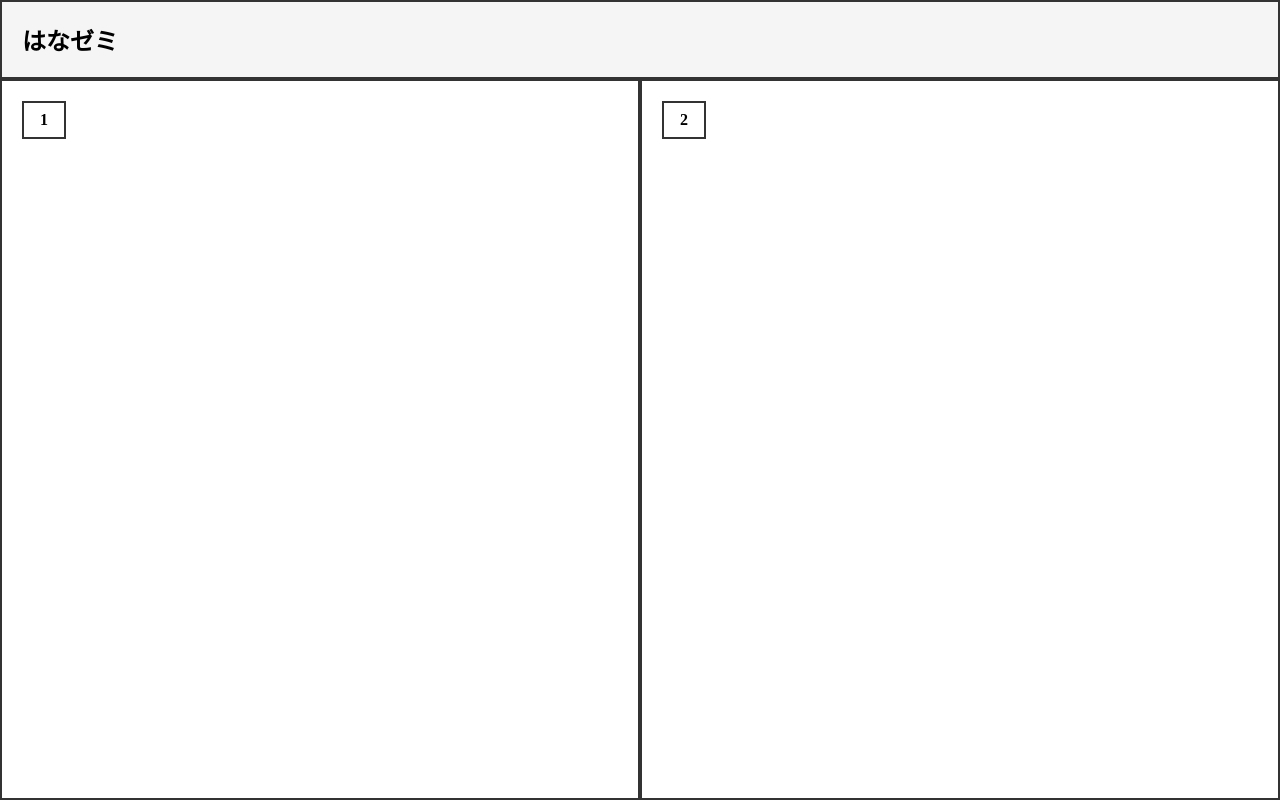
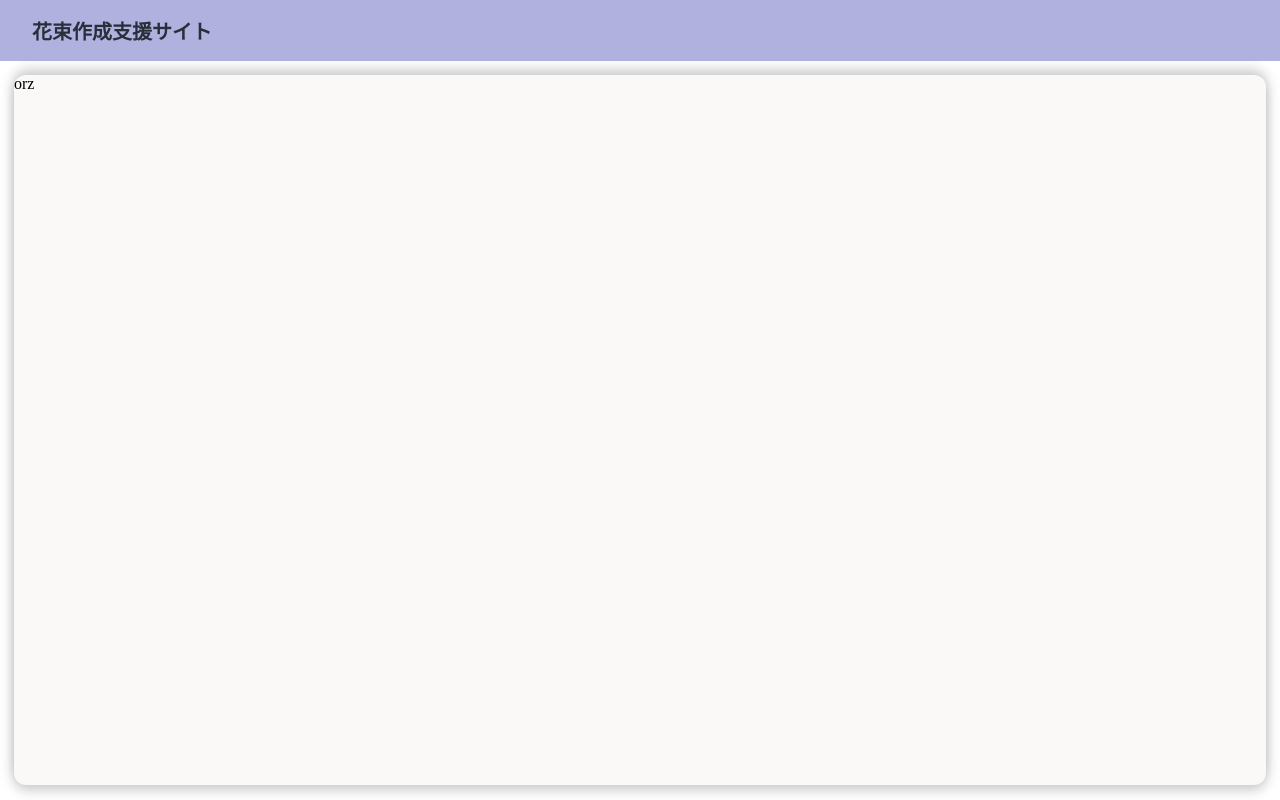
Before and after one commit to vdslab/theme2025-flower, a React (Vite) app: page / in a window 1280 px wide. Built offline with nearby package versions, Linux system fonts and the light colour scheme.

Commit message:
画面修正

```diff
--- a/src/App.css
+++ b/src/App.css
@@ -1,8 +1,15 @@
-/* src/App.css */
 * {
   margin: 0;
   padding: 0;
   box-sizing: border-box;
+  scrollbar-width: none;
+  -ms-overflow-style: none;
+}
+
+html,
+body {
+  height: 100%;
+  overflow: hidden;
 }
 
 .container {
@@ -12,25 +19,17 @@
 }
 
 .main-content {
-  flex: 1;
-  display: grid;
-  grid-template-columns: 1fr 1fr;
-  gap: 0;
+  width: 100%;
+  height: 100%;
 }
 
 .section {
-  border: 2px solid #333;
-  padding: 20px;
-  position: relative;
-  min-height: 400px;
-}
-
-.label {
-  display: inline-block;
-  border: 2px solid #333;
-  padding: 8px 16px;
-  font-weight: bold;
-  background-color: white;
+  background-color: #faf9f7;
+  height: calc(100vh - 90px);
+  box-shadow: 0 -6px 12px rgba(0, 0, 0, 0.15), 0 6px 12px rgba(0, 0, 0, 0.15),
+    0 0 20px rgba(0, 0, 0, 0.08);
+  border-radius: 12px;
+  margin: 14px;
 }
 
 /* スマホ用 */
--- a/src/App.jsx
+++ b/src/App.jsx
@@ -1,15 +1,13 @@
 import "./App.css";
 import Header from "./components/Header";
-import Section1 from "./components/Section1";
-import Section2 from "./components/Section2";
+import ColorViz from "./components/ColorViz";
 
 function App() {
   return (
     <div className="container">
       <Header />
       <main className="main-content">
-        <Section1 />
-        <Section2 />
+        <ColorViz />
       </main>
     </div>
   );
--- /dev/null
+++ b/src/components/ColorViz.jsx
@@ -0,0 +1,10 @@
+import "../styles/colorViz.css";
+function ColorViz() {
+  return (
+    <section className="section">
+      <div>orz</div>
+    </section>
+  );
+}
+
+export default ColorViz;
--- a/src/components/Header.jsx
+++ b/src/components/Header.jsx
@@ -2,7 +2,7 @@ import "../styles/Header.css";
 function Header() {
   return (
     <header className="header">
-      <h1>はなゼミ</h1>
+      <h1 className="site-title">花束作成支援サイト</h1>
     </header>
   );
 }
--- a/src/components/Section1.jsx
+++ /dev/null
@@ -1,10 +0,0 @@
-import "../styles/Section1.css";
-function Section1() {
-  return (
-    <section className="section section-1">
-      <div className="label">1</div>
-    </section>
-  );
-}
-
-export default Section1;
--- a/src/components/Section2.jsx
+++ /dev/null
@@ -1,10 +0,0 @@
-import "../styles/Section2.css";
-function Section2() {
-  return (
-    <section className="section section-2">
-      <div className="label">2</div>
-    </section>
-  );
-}
-
-export default Section2;
--- a/src/styles/Header.css
+++ b/src/styles/Header.css
@@ -1,9 +1,11 @@
 .header {
-  padding: 20px;
-  border: 2px solid #333;
-  background-color: #f5f5f5;
+  padding: 1rem 2rem;
+  display: flex;
+  background-color: #b0b1df;
 }
 
-.header h1 {
-  font-size: 1.5rem;
+.site-title {
+  font-size: 1.25rem;
+  font-weight: bold;
+  color: #282f3a;
 }
```
Also changed, not shown: src/styles/Section1.css (deleted), src/styles/Section2.css (deleted), src/styles/colorViz.css (added).
